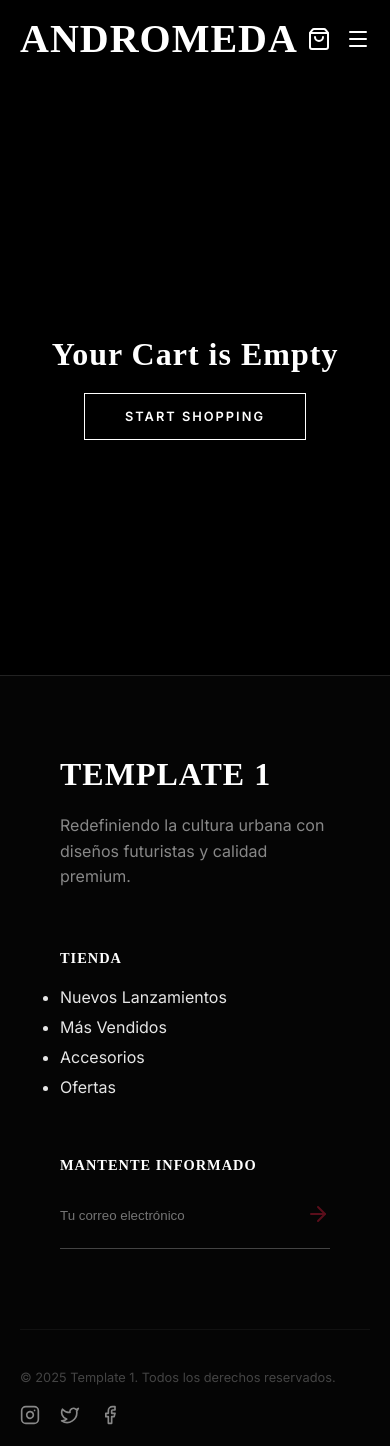
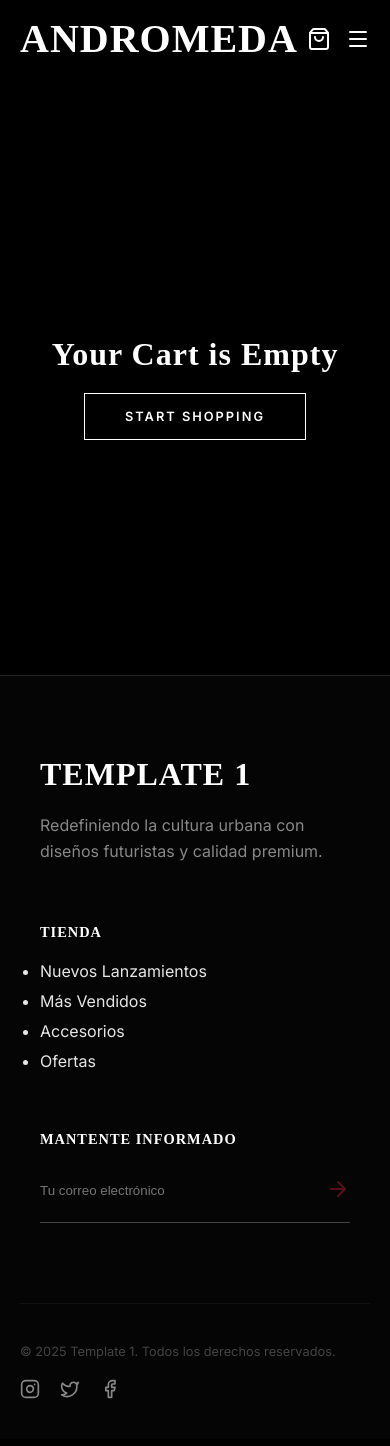
Before and after one commit to ArrozConPollo7/ArrozConPollo7.github.io, a React (Vite) app: page /cart in a window 390 px wide. Shown: the top 1446 px of the page. Built offline with nearby package versions, Linux system fonts and the light colour scheme; a web font is replaced by a local one.

Commit message:
feat: Add CartPage component for managing cart items and introduce foundational global styles with responsive adjustments.

```diff
--- a/src/index.css
+++ b/src/index.css
@@ -13,8 +13,8 @@
     --color-accent: #5A0E1B;
     /* Dark Wine */
     --color-accent-glow: rgba(90, 14, 27, 0.6);
-    --color-accent-secondary: #3D004F;
-    /* Deep Purple */
+    --color-accent-secondary: #5A0E1B;
+    /* Unified to Dark Wine */
 
     --color-border: #333333;
     --color-gray: #444444;
@@ -138,6 +138,18 @@ a {
 
 /* Mobile Optimizations */
 @media (max-width: 768px) {
+    .container {
+        padding: 0 20px;
+    }
+
+    h1 {
+        font-size: 3rem !important;
+    }
+
+    h2 {
+        font-size: 2rem !important;
+    }
+
     ::-webkit-scrollbar {
         width: 4px;
     }
@@ -158,4 +170,10 @@ a {
     img {
         height: auto;
     }
+
+    /* Cart Page Responsive */
+    .cart-layout {
+        grid-template-columns: 1fr !important;
+        gap: 40px !important;
+    }
 }
--- a/src/pages/CartPage.jsx
+++ b/src/pages/CartPage.jsx
@@ -32,7 +32,7 @@ const CartPage = () => {
                 paddingBottom: '20px'
             }}>Shopping Cart</h1>
 
-            <div style={{ display: 'grid', gridTemplateColumns: '2fr 1fr', gap: '60px' }}>
+            <div className="cart-layout" style={{ display: 'grid', gridTemplateColumns: '2fr 1fr', gap: '60px' }}>
                 {/* Cart Items */}
                 <div style={{ display: 'flex', flexDirection: 'column', gap: '30px' }}>
                     {cart.map((item) => (
@@ -132,13 +132,13 @@ const CartPage = () => {
                         paddingTop: '20px'
                     }}>
                         <span>Total</span>
-                        <span style={{ color: 'var(--color-accent-secondary)' }}>$ {cartTotal.toLocaleString('es-CO')}</span>
+                        <span style={{ color: 'var(--color-accent)' }}>$ {cartTotal.toLocaleString('es-CO')}</span>
                     </div>
 
                     <button style={{
                         width: '100%',
                         padding: '15px',
-                        background: 'var(--color-accent-secondary)',
+                        background: 'var(--color-accent)',
                         color: 'black',
                         border: 'none',
                         fontFamily: 'var(--font-display)',
```
